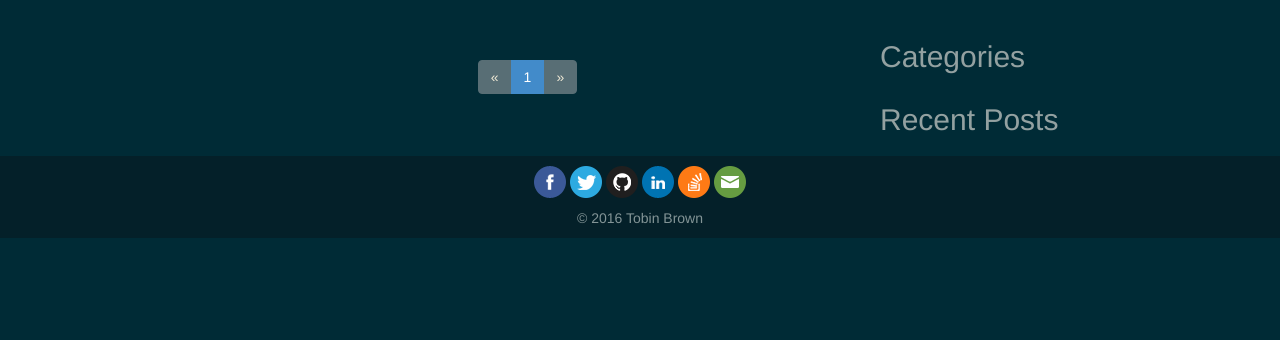
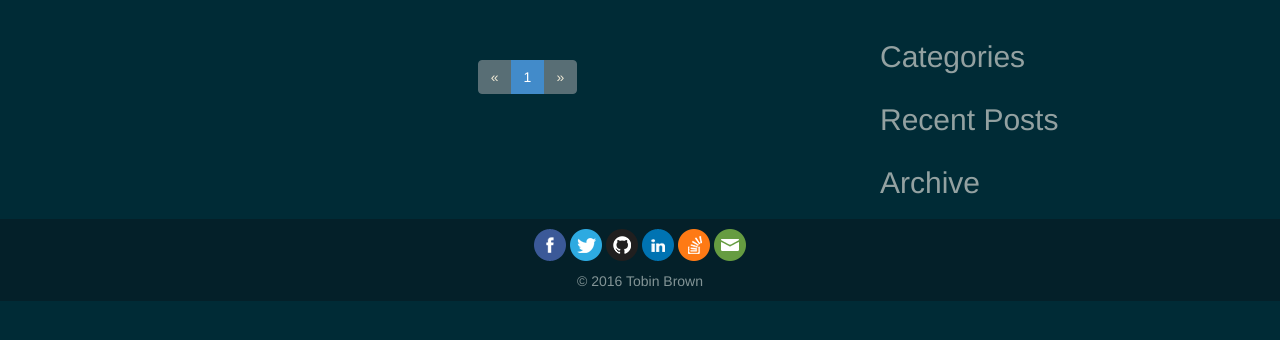
Before and after one commit to Brobin/brobin-v2, a Django app: page /blog/ in a window 1280 px wide. Shown: the part 50-390 px from the top of the page. Run offline with Django 3.2, Linux system fonts and the light colour scheme; data that the repository does not hold is empty; parts of the project's set-up code (start-up, migrations or seed data) failed here and were passed over; some libraries are stand-ins or nearby versions.

Commit message:
added a blog archive

```diff
--- a/blog/templates/blog/_sidebar.html
+++ b/blog/templates/blog/_sidebar.html
@@ -6,4 +6,7 @@
     <div class="col-sm-12 col-xs-6">
        {% recent_posts %}
     </div>
+    <div class="col-sm-12 col-xs-6">
+       {% blog_archive %}
+    </div>
 </div>
--- /dev/null
+++ b/blog/templates/blog/tags/_blog_archive.html
@@ -0,0 +1,5 @@
+<h2>Archive</h2>
+{% for year in years %}
+    <a href="/blog/archive/{{year}}">{{year}}</a>
+    <br/>
+{% endfor %}
--- a/blog/templatetags/blog_tags.py
+++ b/blog/templatetags/blog_tags.py
@@ -13,3 +13,9 @@ def recent_posts():
 @register.inclusion_tag('blog/tags/_blog_categories.html')
 def blog_categories():
     return {'categories': Category.objects.all()}
+
+@register.inclusion_tag('blog/tags/_blog_archive.html')
+def blog_archive():
+    years = [p.created.year for p in Post.objects.all()]
+    years = set(years)
+    return {'years': years}
--- a/blog/urls.py
+++ b/blog/urls.py
@@ -5,5 +5,6 @@ from blog import views
 urlpatterns = [
     url(r'^$', views.blog),
     url(r'^([a-zA-Z\-]*)/$', views.category),
+    url(r'^archive/([0-9]{4})/$', views.archive),
     url(r'^[0-9]{4}/[0-9]{2}/(?P<slug>.*)/$', views.blog_post),
 ]
--- a/blog/views.py
+++ b/blog/views.py
@@ -8,10 +8,17 @@ def blog(request):
     return paginate_posts(posts, request)
 
 
+def archive(request, year):
+    posts = Post.objects.filter(created__year=year)
+    posts = posts.order_by('-created')
+    return paginate_posts(posts, request)
+
+
 def category(request, slug):
     category = get_object_or_404(Category, slug=slug)
     categories = category.get_children()
-    posts = Post.objects.filter(category__in=categories).order_by('-created')
+    posts = Post.objects.filter(category__in=categories)
+    posts = posts.order_by('-created')
     return paginate_posts(posts, request)
 
 
```
